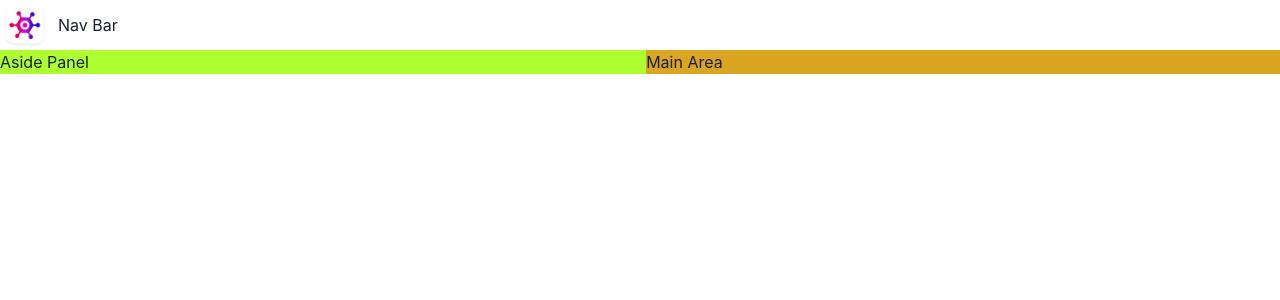
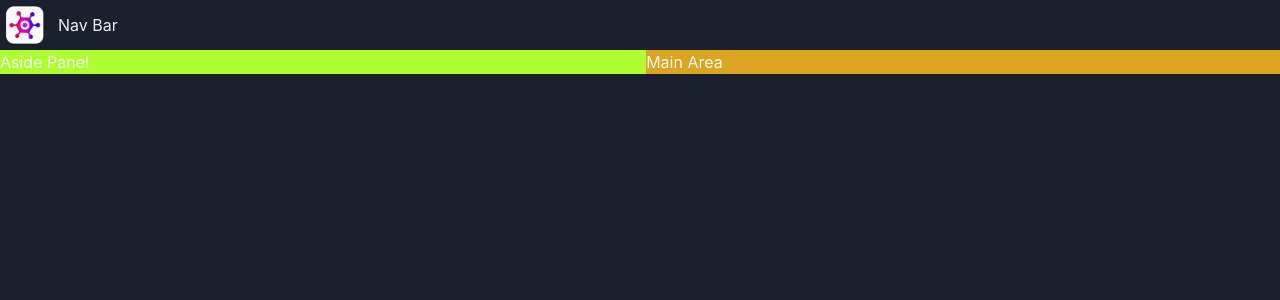
Before and after one commit to TejuG1598/game-hub, a React (Vite) app: page / in a window 1280 px wide. Shown: the top 300 px of the page. Built offline with nearby package versions, Linux system fonts and the light colour scheme.

Commit message:
Implemented dark theme using chakra UI

```diff
--- a/src/App.tsx
+++ b/src/App.tsx
@@ -10,7 +10,7 @@
           lg: `"nav nav" "aside main"`
         }
       }>
-        <GridItem area = "nav" bg ="white">
+        <GridItem area = "nav" >
             <NavBar/>
         </GridItem>
         <Show above= 'lg'>
--- a/src/main.tsx
+++ b/src/main.tsx
@@ -2,11 +2,13 @@
 import ReactDOM from "react-dom/client";
 import App from "./App.tsx";
 import "./index.css";
-import { ChakraProvider } from "@chakra-ui/react";
+import theme from "./theme.ts";
+import { ChakraProvider, ColorModeScript } from "@chakra-ui/react";
 
 ReactDOM.createRoot(document.getElementById("root")!).render(
   <React.StrictMode>
-    <ChakraProvider>
+    <ChakraProvider theme = {theme}>
+    <ColorModeScript initialColorMode={theme.config.initialColorMode} />
       <App />
     </ChakraProvider>
   </React.StrictMode>
--- /dev/null
+++ b/src/theme.ts
@@ -0,0 +1,13 @@
+
+import { extendTheme,  ThemeConfig } from '@chakra-ui/react'
+
+
+const config: ThemeConfig = {
+  initialColorMode: 'dark'
+
+}
+
+
+const theme = extendTheme({ config })
+
+export default theme
```
